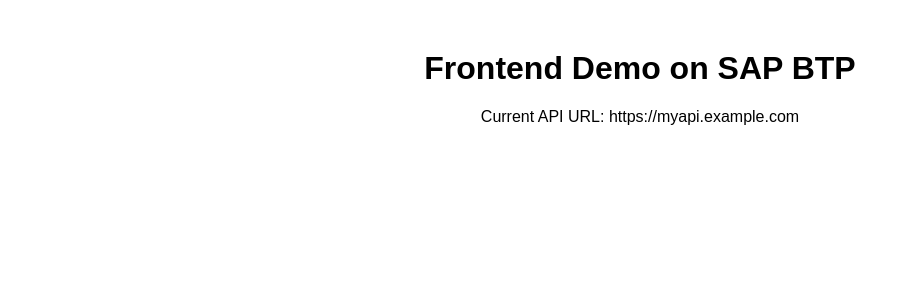
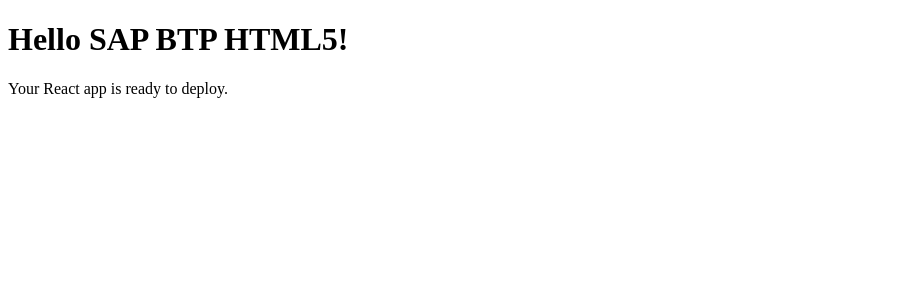
Before and after one commit to h1rish/frontend, a React (Create React App) app: page / in a window 1280 px wide. Shown: the top 300 px of the page, without its empty margins (0-910 px from the left). Built offline with nearby package versions, Linux system fonts and the light colour scheme.

Commit message:
Update App.js

```diff
--- a/src/App.js
+++ b/src/App.js
@@ -1,13 +1,10 @@
-import React from "react";
-import "./App.css";
-
-const apiUrl = process.env.REACT_APP_API_URL;
+import React from 'react';
 
 function App() {
   return (
-    <div className="App">
-      <h1>Frontend Demo on SAP BTP</h1>
-      <p>Current API URL: {apiUrl}</p>
+    <div>
+      <h1>Hello SAP BTP HTML5!</h1>
+      <p>Your React app is ready to deploy.</p>
     </div>
   );
 }
```
